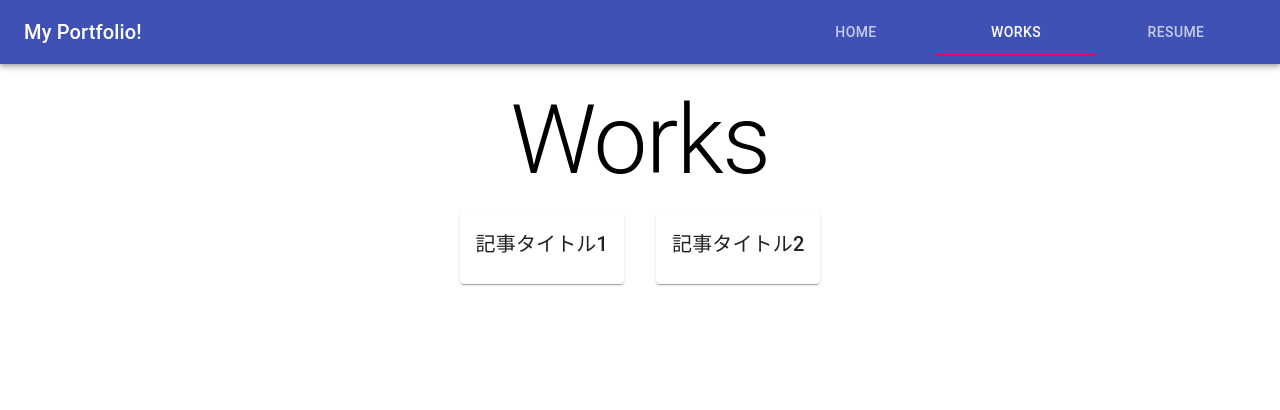
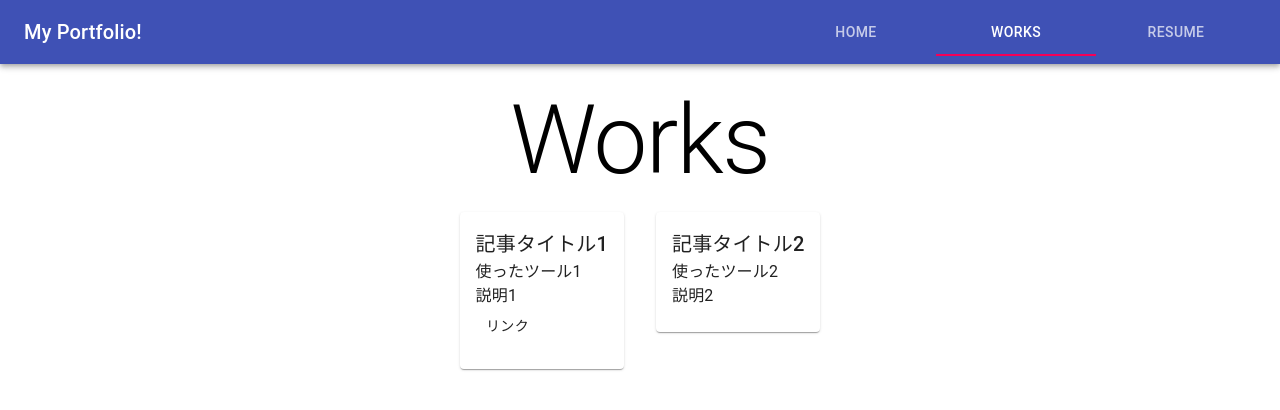
Before and after one commit to iteduki/react-portfolio, a React (Create React App) app: page / in a window 1280 px wide. Both pictures are taken after a click on the tab "WORKS". Shown: the top 410 px of the page. Built offline with nearby package versions, Linux system fonts and the light colour scheme.

Commit message:
リンクが有るときだけリンクを表示

```diff
--- a/src/pages/Works.tsx
+++ b/src/pages/Works.tsx
@@ -4,7 +4,8 @@ import {
   Typography,
   makeStyles,
   Card,
-  CardContent
+  CardContent,
+  Button
 } from "@material-ui/core"
 import contents from "./WorksComponent/contents.json"
 
@@ -22,7 +23,10 @@ const useStyles = makeStyles({
     alignItems: "center",
     margin: 20
   },
-  cardBox: { display: "flex", flexWrap: "wrap" },
+  cardBox: {
+    display: "flex",
+    flexWrap: "wrap"
+  },
   card: {
     padding: 16
   }
@@ -40,6 +44,20 @@ export default function Works() {
               <Card>
                 <CardContent>
                   <Typography variant="h6">{item.title}</Typography>
+                  <Typography variant="body1">
+                    {item.tools}
+                    <br />
+                    {item.description}
+                  </Typography>
+                  {item.href ? (
+                    <Button
+                      target="_blank"
+                      rel="noopener noreferrer"
+                      href={item.href}
+                    >
+                      リンク
+                    </Button>
+                  ) : null}
                 </CardContent>
               </Card>
             </Box>
```
